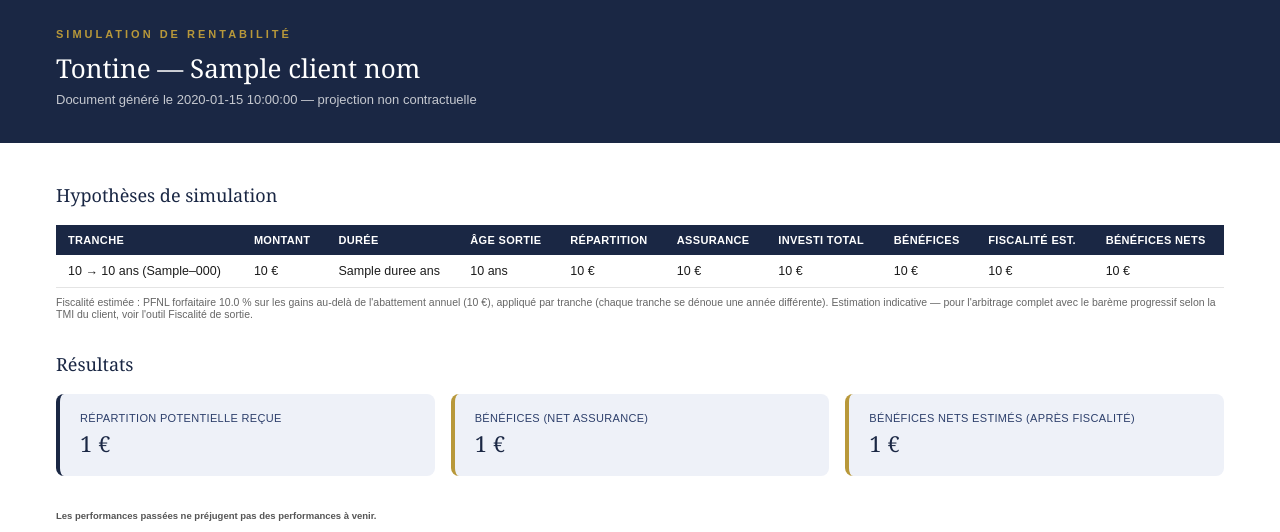
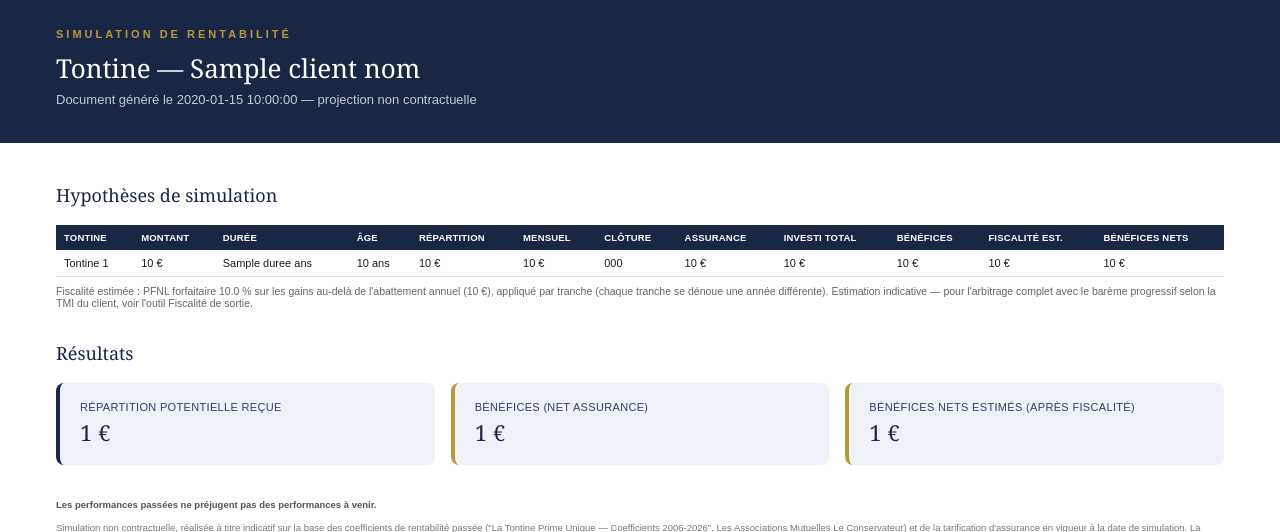
Before and after one commit to guyotmica05-png/tontine.guyot-mickael.fr, a FastAPI app: template app/templates/pdf_rentabilite.html in a window 1280 px wide. Shown: the part 66-598 px from the top of the page. Run offline with FastAPI, Linux system fonts and the light colour scheme; the template is opened without the code that fills it: most values are stand-ins (such as "Sample title", 1, 10 or a date in 2020).

Commit message:
Réorganise le tableau détaillé : renomme Tranche en Tontine, ajoute Mensuel/Clôture, affiche toujours le détail
- Colonnes dans l'ordre demandé : Tontine / Montant / Durée / Âge / Répartition
  / Mensuel / Clôture / Assurance / Investi total / Bénéfices / Fiscalité est.
  / Bénéfices nets.
- Mensuel = répartition potentielle / 12, Clôture = année de sortie.
- Le tableau détaillé s'affiche désormais même avec une seule tontine (plus
  besoin d'une cascade), la ligne "Total" et la frise restent réservées à
  la cascade.

Co-Authored-By: Claude Sonnet 5 <noreply@anthropic.com>

```diff
--- a/app/data.py
+++ b/app/data.py
@@ -229,6 +229,7 @@ def calculer_rentabilite(montant: float, age: int, duree: int) -> dict:
     gain_potentiel = repartition_potentielle - montant
     investissement_total = montant + cout_assurance
     benefices = repartition_potentielle - investissement_total
+    mensuel = repartition_potentielle / 12
 
     return {
         "montant": montant,
@@ -236,6 +237,7 @@ def calculer_rentabilite(montant: float, age: int, duree: int) -> dict:
         "duree": duree,
         "coefficient": coefficient,
         "repartition_potentielle": round(repartition_potentielle, 2),
+        "mensuel": round(mensuel, 2),
         "gain_potentiel": round(gain_potentiel, 2),
         "cout_assurance": round(cout_assurance, 2),
         "investissement_total": round(investissement_total, 2),
@@ -292,6 +294,7 @@ def calculer_cascade(
         "tranches": resultats,
         "total_montant": total("montant"),
         "total_repartition_potentielle": total("repartition_potentielle"),
+        "total_mensuel": total("mensuel"),
         "total_gain_potentiel": total("gain_potentiel"),
         "total_cout_assurance": total("cout_assurance"),
         "total_investissement_total": total("investissement_total"),
--- a/app/templates/pdf_rentabilite.html
+++ b/app/templates/pdf_rentabilite.html
@@ -24,8 +24,8 @@
   .tile .val { font-family: Georgia, serif; font-size: 22px; color: var(--navy); margin-top: 4px; }
 
   table { width: 100%; border-collapse: collapse; margin-top: 8px; }
-  th { background: var(--navy); color: #fff; text-align: left; padding: 9px 12px; font-size: 11px; text-transform: uppercase; letter-spacing: 0.03em; }
-  td { padding: 9px 12px; border-bottom: 1px solid #e4e4e4; font-size: 12.5px; }
+  th { background: var(--navy); color: #fff; text-align: left; padding: 7px 8px; font-size: 9.5px; text-transform: uppercase; letter-spacing: 0.02em; }
+  td { padding: 7px 8px; border-bottom: 1px solid #e4e4e4; font-size: 11px; white-space: nowrap; }
   tr.total td { font-weight: 700; background: var(--navy-light); border-bottom: none; }
 
   .frise-section { break-inside: avoid; margin-top: 32px; }
@@ -55,15 +55,17 @@
     </div>
     {% endif %}
 
-    <div class="section-title">{{ "Hypothèses de simulation — " ~ r.tranches|length ~ " tranches (cascade)" if r.cascade else "Hypothèses de simulation" }}</div>
+    <div class="section-title">{{ "Hypothèses de simulation — " ~ r.tranches|length ~ " tontines (cascade)" if r.cascade else "Hypothèses de simulation" }}</div>
     <table>
       <thead>
         <tr>
-          <th>Tranche</th>
+          <th>Tontine</th>
           <th>Montant</th>
           <th>Durée</th>
-          <th>Âge sortie</th>
+          <th>Âge</th>
           <th>Répartition</th>
+          <th>Mensuel</th>
+          <th>Clôture</th>
           <th>Assurance</th>
           <th>Investi total</th>
           <th>Bénéfices</th>
@@ -74,11 +76,13 @@
       <tbody>
         {% for t in r.tranches %}
         <tr>
-          <td>{{ t.age }} → {{ t.age_perception }} ans ({{ t.annee_placement }}–{{ t.annee_perception }})</td>
+          <td>Tontine {{ loop.index }}</td>
           <td>{{ "{:,.0f}".format(t.montant).replace(",", " ") }} €</td>
           <td>{{ t.duree }} ans</td>
           <td>{{ t.age_perception }} ans</td>
           <td>{{ "{:,.0f}".format(t.repartition_potentielle).replace(",", " ") }} €</td>
+          <td>{{ "{:,.0f}".format(t.mensuel).replace(",", " ") }} €</td>
+          <td>{{ t.annee_perception }}</td>
           <td>{{ "{:,.0f}".format(t.cout_assurance).replace(",", " ") }} €</td>
           <td>{{ "{:,.0f}".format(t.investissement_total).replace(",", " ") }} €</td>
           <td>{{ "{:,.0f}".format(t.benefices).replace(",", " ") }} €</td>
@@ -93,6 +97,8 @@
           <td>—</td>
           <td>—</td>
           <td>{{ "{:,.0f}".format(r.total_repartition_potentielle).replace(",", " ") }} €</td>
+          <td>{{ "{:,.0f}".format(r.total_mensuel).replace(",", " ") }} €</td>
+          <td>—</td>
           <td>{{ "{:,.0f}".format(r.total_cout_assurance).replace(",", " ") }} €</td>
           <td>{{ "{:,.0f}".format(r.total_investissement_total).replace(",", " ") }} €</td>
           <td>{{ "{:,.0f}".format(r.total_benefices).replace(",", " ") }} €</td>
```
Also changed, not shown: app/templates/rentabilite.html (+15 -11 lines).
